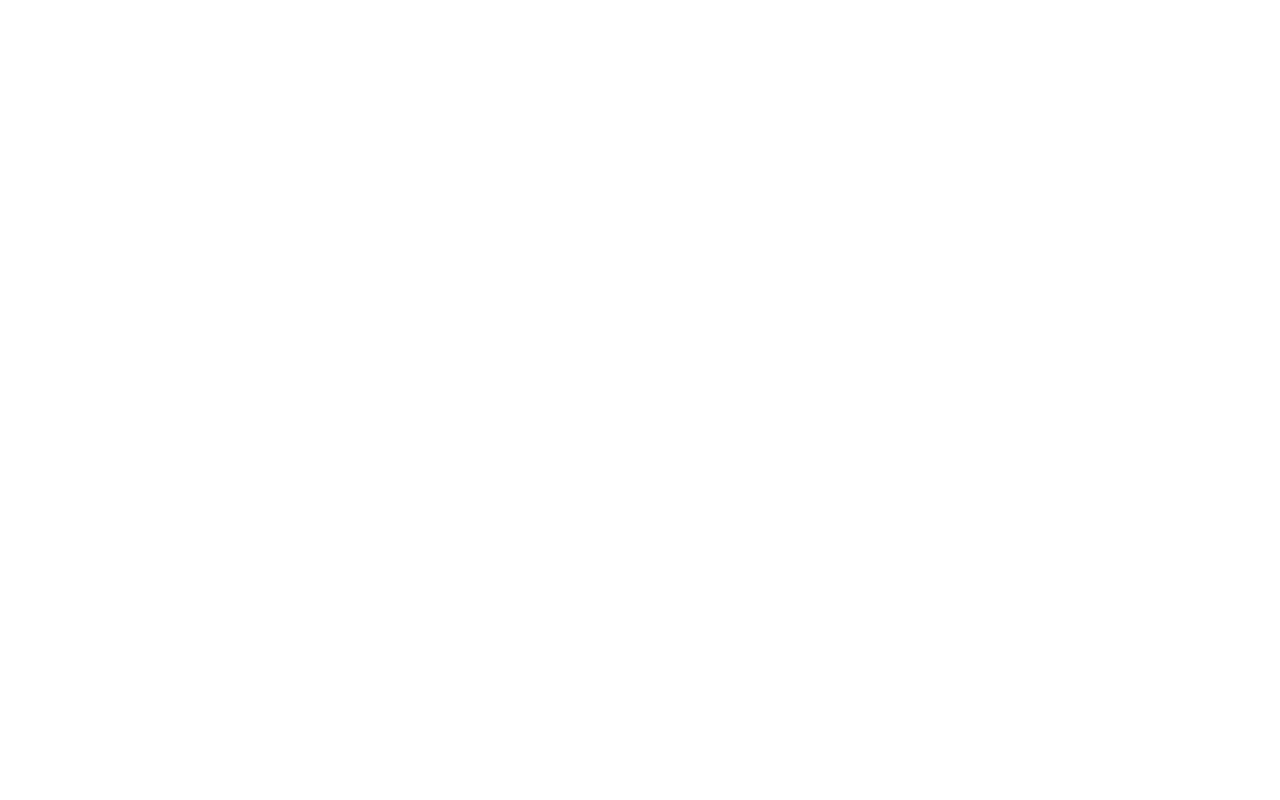
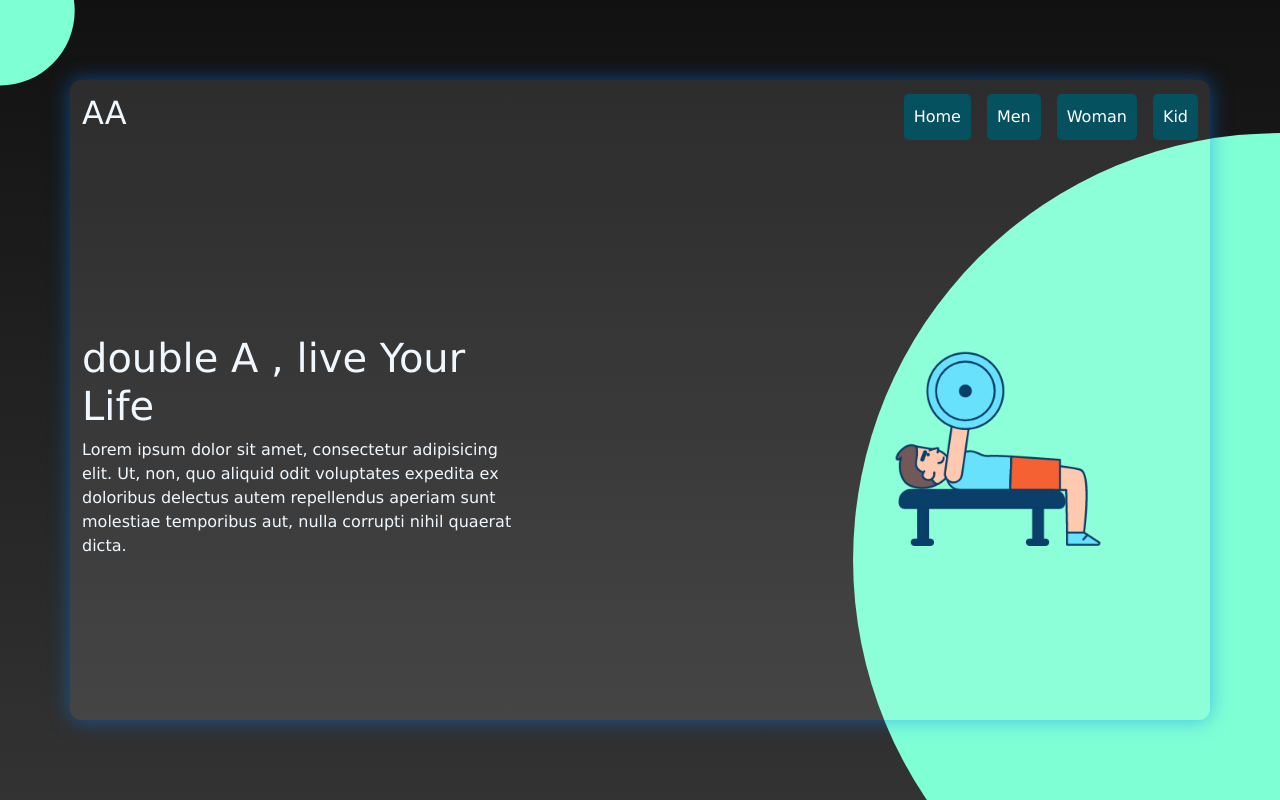
Before and after one commit to Abdulrahman-adil/ResponsiveGlassWebsite, a plain HTML site: page index.html in a window 1280 px wide. Drawn offline with nearby package versions, Linux system fonts and the light colour scheme; files that its build step writes are made by us from their sources.

Commit message:
add styles & meadia

```diff
--- a/css/style.scss
+++ b/css/style.scss
@@ -0,0 +1,103 @@
+*{
+    padding: 0;
+    margin: 0;
+    font-family: 'Lucida Sans', 'Lucida Sans Regular', 'Lucida Grande', 'Lucida Sans Unicode', Geneva, Verdana, sans-serif;
+}
+ul,li{
+    list-style: none;
+}
+a{
+    text-decoration: none;
+}
+body{
+    background:  linear-gradient(#111, #333);
+    height: 100vh;
+    display: flex;
+    align-items: center;
+    position: relative;
+&:after{
+    position: absolute;
+    content: "";
+    width: 100%;
+    height: 100%;
+    background-color: aquamarine;
+    right: 0;
+    clip-path: circle(40% at right 70%);
+    z-index: -22;
+    @media (max-width:776px){
+        clip-path: circle(30% at center 100%);
+        background-color: var(--bs-pink);
+
+    }
+}
+&::before{
+    position: absolute;
+    content: "";
+    width: 90px;
+    height: 90px;
+    background-color: aquamarine;
+    top: 0;
+    -webkit-clip-path: circle(40% at right 70%);
+    clip-path: circle(83% at left 12%);
+    clip-path: circle;
+    z-index: -2;
+    overflow: hidden;
+
+}
+}
+
+.container{
+    color: aliceblue;
+    height: 80%;
+    background-color: rgba(255,255,255,0.1);
+    border-radius: 11px;
+    box-shadow: 0px 0px 20px rgba(0, 128, 255, 0.5);
+    overflow: hidden;
+
+    header{
+        justify-content: space-between;
+        padding: 14px 0;
+        @media (max-width:576px){
+            justify-content: center;
+            flex-direction: column;
+
+        }
+        .logo{
+
+        }
+        .links{
+            margin: 0;
+            li{
+                padding: 5px 10px;
+                background: #055160;
+                border-radius: 5px;
+                display: flex;
+                align-items: center;
+                a{
+                 color: #fff;
+                }
+            }
+        }
+    }
+    .content{
+        justify-content: space-between;
+        align-items: center;
+        margin-top: 100px;
+        .info{
+            width:40%;
+            @media (max-width:776px){
+                width: 80%;
+                margin: auto;
+                text-align: center;
+            }
+        }
+        .img{
+            img{
+                width: 400px;
+                @media (max-width:776px) {
+                    display: none;
+                }
+            }
+        }
+    }
+}
--- a/index.html
+++ b/index.html
@@ -10,6 +10,33 @@
     <link rel="stylesheet" href="/css/style.css">
 </head>
 <body>
+    <div class="container">
+        <header class="d-flex">
+            <div class="logo">
+                <h2>AA</h2>
+            </div>
+            <ul class="links d-flex gap-3">
+                <li><a href="#">Home</a></li>
+                <li><a href="#">Men</a></li>
+                <li><a href="#">Woman</a></li>
+                <li><a href="#">Kid</a></li>
+            </ul>
+        </header>
+        <div class="content d-flex">
+            <div class="info">
+                <h1>double A , live Your Life</h1>
+                <p>Lorem ipsum dolor sit amet,
+             consectetur adipisicing elit. Ut, non,
+             quo aliquid odit voluptates expedita ex
+             doloribus delectus autem repellendus
+             aperiam sunt molestiae temporibus aut,
+             nulla corrupti nihil quaerat dicta.</p>
+            </div>
+            <div class="img">
+                <img src="./img/Fitness_Outline.png" alt="img">
+            </div>
+        </div>
 
+    </div>
 </body>
 </html>
```
Also changed, not shown: css/style.css (added), img/Fitness_Outline.png (added), 1 other file.
